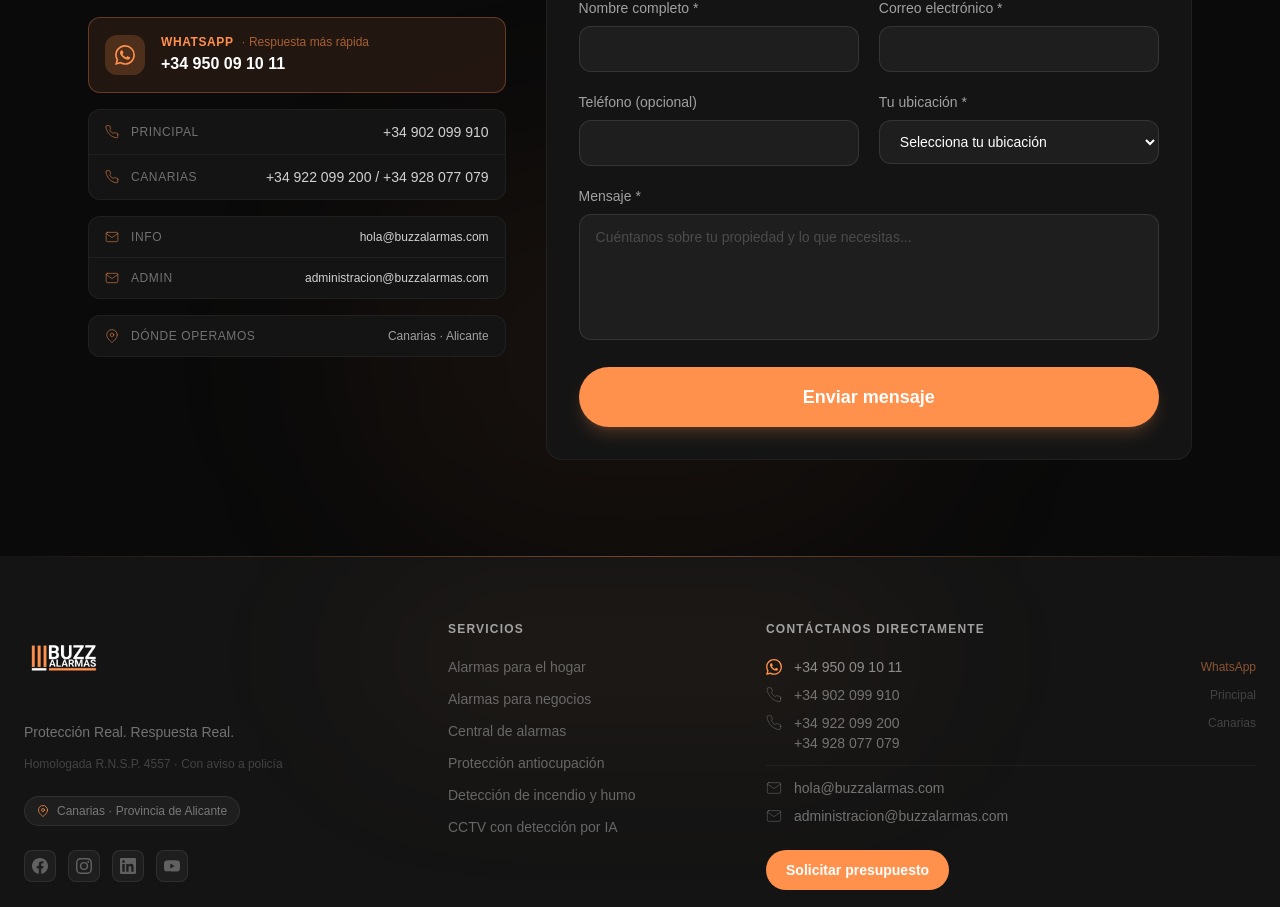
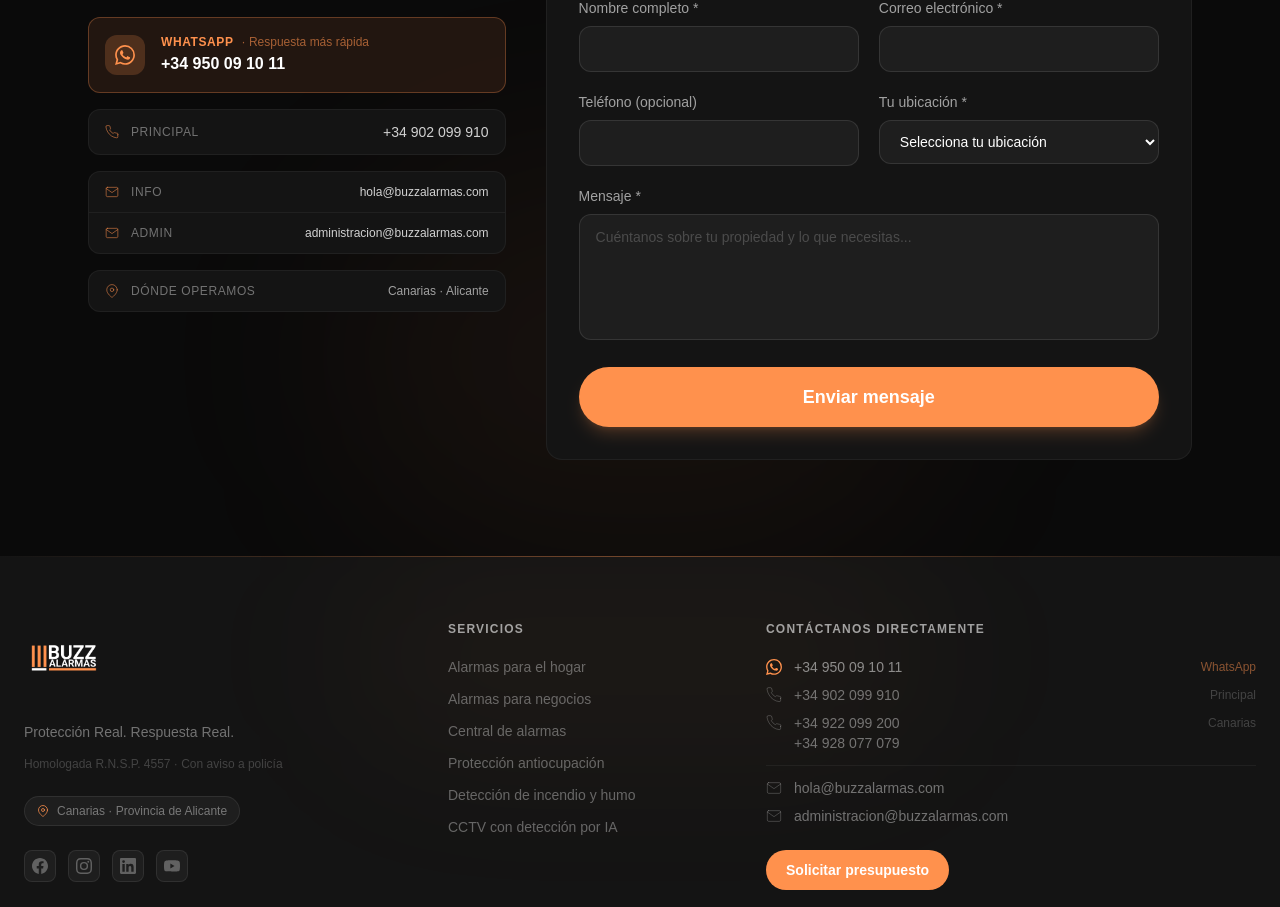
Before and after one commit to sjuniorm/buzzalarmaswebsite, a Next.js app: page / in a window 1280 px wide. Shown: the part 7860-8767 px from the top of the page. Built offline with nearby package versions, Linux system fonts and the light colour scheme.

Commit message:
Fix: remove Canarias numbers from contact section, keep Principal only

```diff
--- a/src/components/ContactForm.tsx
+++ b/src/components/ContactForm.tsx
@@ -16,7 +16,6 @@
 
 const phones = [
   { label: "Principal", value: "+34 902 099 910", href: "tel:+34902099910" },
-  { label: "Canarias",  value: "+34 922 099 200 / +34 928 077 079", href: "tel:+34922099200" },
 ];
 
 const emails = [
```
